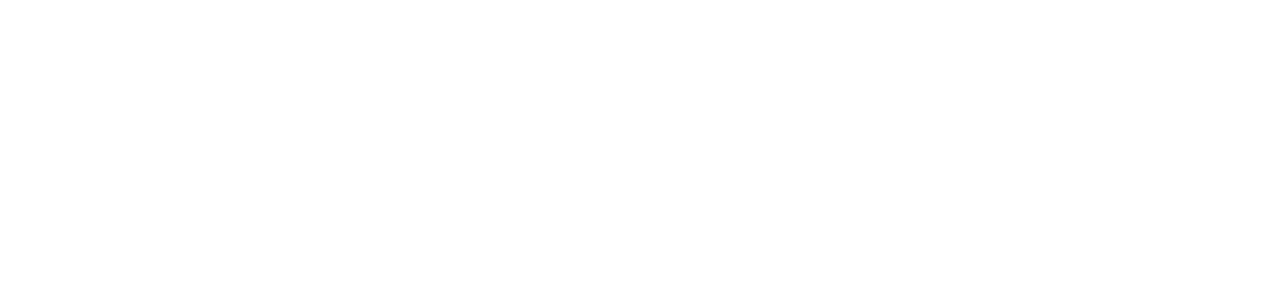
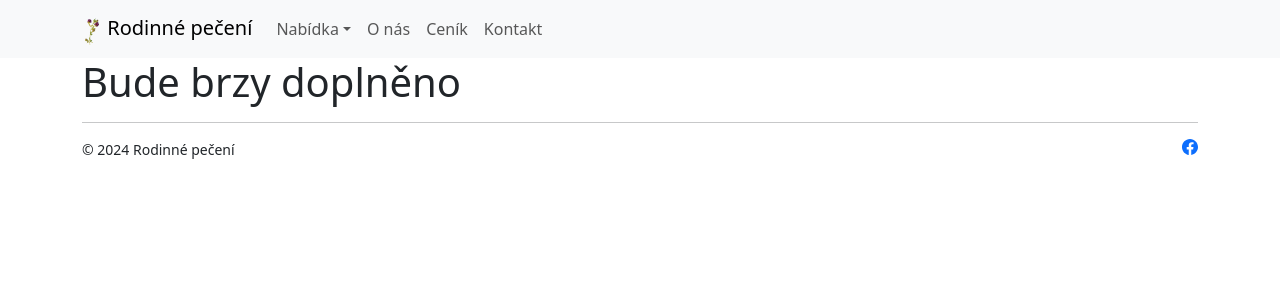
Before and after one commit to DaliborLis/rodinne-peceni-web-server, a React (Create React App) app in the folder src/main/js/rodinne-peceni/: page /about in a window 1280 px wide. Before the commit this address had no page. Shown: the top 300 px of the page. Built offline with nearby package versions, Linux system fonts and the light colour scheme.

Commit message:
Add Pricing About and Contact components

```diff
--- /dev/null
+++ b/src/main/js/rodinne-peceni/src/components/About.js
@@ -0,0 +1,11 @@
+import Container from 'react-bootstrap/Container';
+
+function About() {
+    return (
+        <Container>
+            <h1>Bude brzy doplněno</h1>
+        </Container>
+    );
+}
+
+export default About;
--- a/src/main/js/rodinne-peceni/src/components/App.js
+++ b/src/main/js/rodinne-peceni/src/components/App.js
@@ -1,6 +1,9 @@
 import Home from "./Home";
 import Layout from "./Layout";
 import Section from "./Section";
+import About from './About';
+import Pricing from "./Pricing";
+import Contact from "./Contact";
 import { BrowserRouter, Routes, Route } from "react-router-dom";
 
 function App() {
@@ -16,6 +19,9 @@
                         <Route path="chlebicky" element={<Section origin="chlebicky" />} />
                         <Route path="cukrovi" element={<Section origin="cukrovi" />} />
                         <Route path="kolace" element={<Section origin="kolace" />} />
+                        <Route path="about" element={<About />} />
+                        <Route path="pricing" element={<Pricing />} />
+                        <Route path="contact" element={<Contact />} />
                     </Route>
                 </Routes>
             </BrowserRouter>
--- /dev/null
+++ b/src/main/js/rodinne-peceni/src/components/Contact.js
@@ -0,0 +1,12 @@
+import Container from 'react-bootstrap/Container';
+
+function Contact() {
+
+    return (
+        <Container>
+            <h1>Bude brzy doplněno</h1>
+        </Container>
+    );
+}
+
+export default Contact;
--- a/src/main/js/rodinne-peceni/src/components/Layout.js
+++ b/src/main/js/rodinne-peceni/src/components/Layout.js
@@ -25,8 +25,9 @@
                                     <NavDropdown.Item as={Link} to="cukrovi" href="cukrovi">Cukroví</NavDropdown.Item>
                                     <NavDropdown.Item as={Link} to="kolace" href="kolace">Koláče</NavDropdown.Item>
                                 </NavDropdown>
-                                <Nav.Link as={Link} to="footer" href="#pricing">O nás</Nav.Link>
-                                <Nav.Link href="#pricing">Kontakt</Nav.Link>
+                                <Nav.Link as={Link} to="about" href="about">O nás</Nav.Link>
+                                <Nav.Link as={Link} to="pricing" href="pricing">Ceník</Nav.Link>
+                                <Nav.Link as={Link} to="contact" href="contact">Kontakt</Nav.Link>
                             </Nav>
                         </Navbar.Collapse>
                     </Container>
--- /dev/null
+++ b/src/main/js/rodinne-peceni/src/components/Pricing.js
@@ -0,0 +1,11 @@
+import Container from 'react-bootstrap/Container';
+
+function Pricing() {
+    return (
+        <Container>
+            <h1>Bude brzy doplněno</h1>
+        </Container>
+    );
+}
+
+export default Pricing;
```
Also changed, not shown: 1 other file (tests, documents, lock files or other folders).
